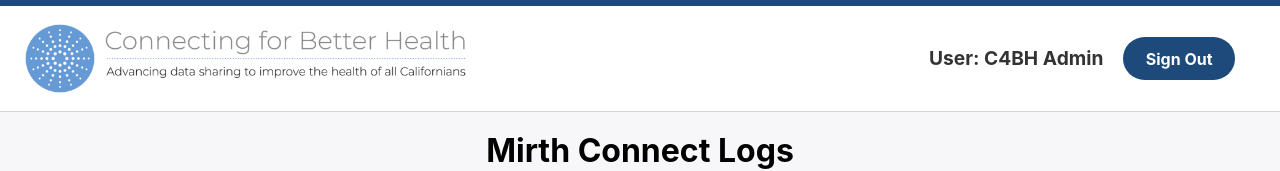
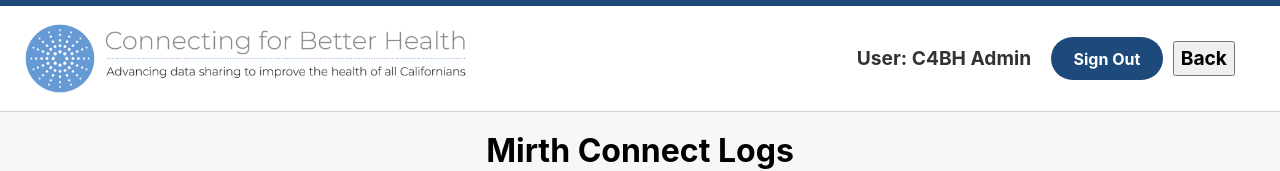
Before and after one commit to MasonKD/C4BH, a React (Create React App) app in the folder client/: page /mirth in a window 1280 px wide. Shown: the top 171 px of the page. Built offline with nearby package versions, Linux system fonts and the light colour scheme; no server answers.

Commit message:
back button and mirth changes

```diff
--- a/client/src/DxfRegistration.js
+++ b/client/src/DxfRegistration.js
@@ -14,7 +14,7 @@ const DxfRegistration = () => {
   // Handler for the Sign Up button click, identical setup as sign in but could lead to a different path if needed
   const handleSignUp = () => {
     const clientId = '6ajbqdj9bvutetf9vrremr1clc';
-    const redirectUri = encodeURIComponent('http://localhost:3000/callback');
+    const redirectUri = encodeURIComponent('https://sbx.connectingforbetterhealth.com/callback');
     const signUpUri = `https://sandbox-login.auth.us-east-2.amazoncognito.com/signup?client_id=${clientId}&response_type=code&scope=email+openid+phone&redirect_uri=${redirectUri}`;
     window.location.assign(signUpUri);
   };
--- a/client/src/LandingPage.js
+++ b/client/src/LandingPage.js
@@ -14,7 +14,7 @@ const LandingPage = () => {
   const navigate = useNavigate();
   const handleSignIn = () => {
     const clientId = '6ajbqdj9bvutetf9vrremr1clc';
-    const redirectUri = encodeURIComponent('http://localhost:3000/callback');
+    const redirectUri = encodeURIComponent('https://sbx.connectingforbetterhealth.com/callback');
     const signInUri = `https://sandbox-login.auth.us-east-2.amazoncognito.com/login?client_id=${clientId}&response_type=code&scope=email+openid+phone&redirect_uri=${redirectUri}`;
     window.location.assign(signInUri);
   };
--- a/client/src/Mirth.css
+++ b/client/src/Mirth.css
@@ -16,6 +16,10 @@
   max-width: calc(100% - 4rem); /* Adjust max-width to account for padding */
   overflow-x: auto; /* Make table scrollable on x-axis */
 }
+.back-button {
+  order: 4;
+  margin-left: 10px;
+}
 
 /* Style adjustments for smaller screens */
 @media (max-width: 768px) {
@@ -32,6 +36,7 @@
       order: 3;
       margin-top: 1rem;
   }
+
   .logo {
       order: 1;
   }
--- a/client/src/Mirth.js
+++ b/client/src/Mirth.js
@@ -123,7 +123,9 @@ const Mirth = () => {
           <button className="signout-button" onClick={handleSignOut}>
             Sign Out
           </button>
+          <button className="back-button" onClick={() => navigate(-1)}>Back</button>
         </div>
+
       </header>
       <main>
         <h1>Mirth Connect Logs</h1>
--- a/client/src/Networking.js
+++ b/client/src/Networking.js
@@ -328,6 +328,7 @@ const Networking = () => {
           <button className="signout-button" onClick={handleSignOut}>
             Sign Out
           </button>
+          <button className="back-button" onClick={() => navigate(-1)}>Back</button>
         </div>
       </header>
       <main>
--- a/client/src/useCase.js
+++ b/client/src/useCase.js
@@ -35,6 +35,7 @@ const useCase = () => {
           <button className="signout-button" onClick={handleSignOut}>
             Sign Out
           </button>
+          <button className="back-button" onClick={() => navigate(-1)}>Back</button>
         </div>
       </header>
       <main>
```
Also changed, not shown: client/src/images/newMirth.png (added).
